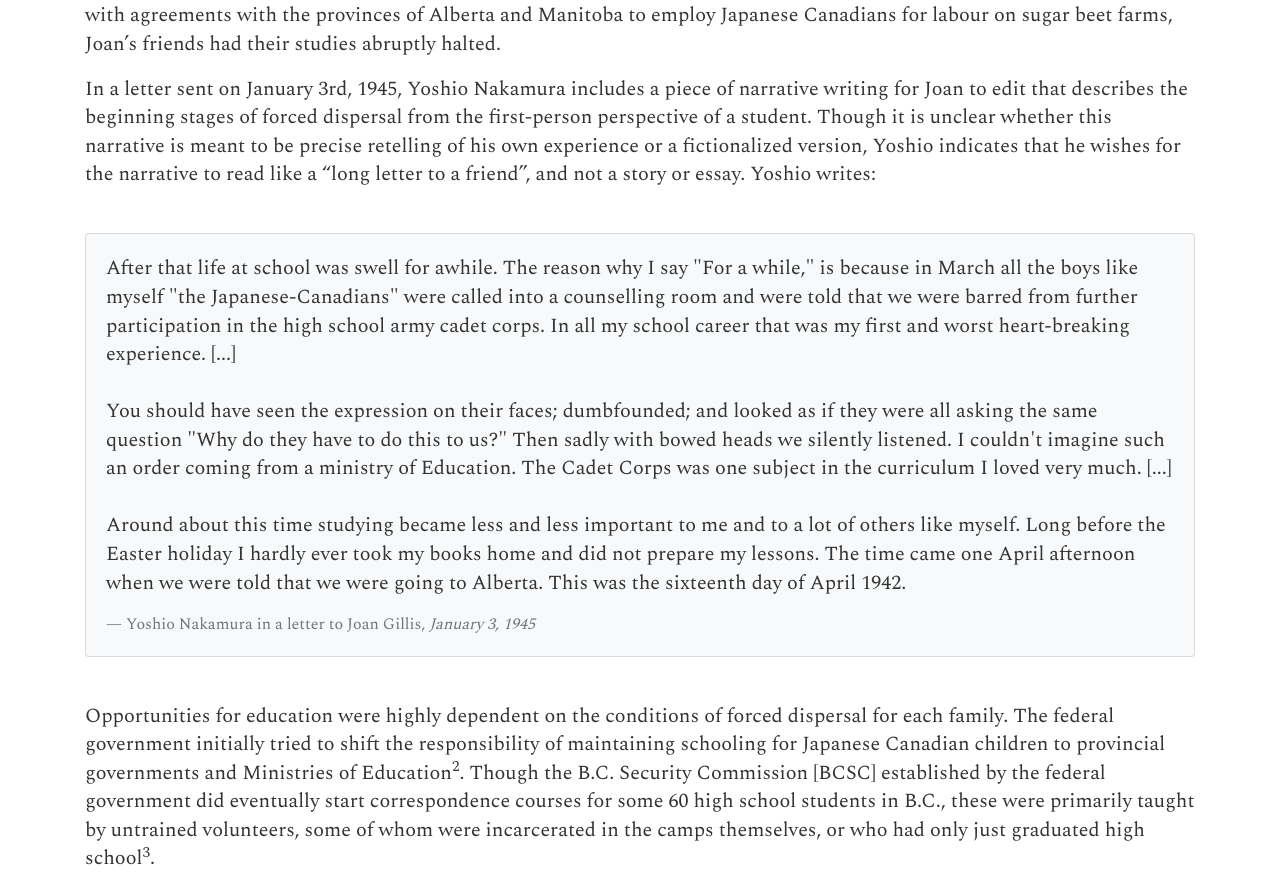
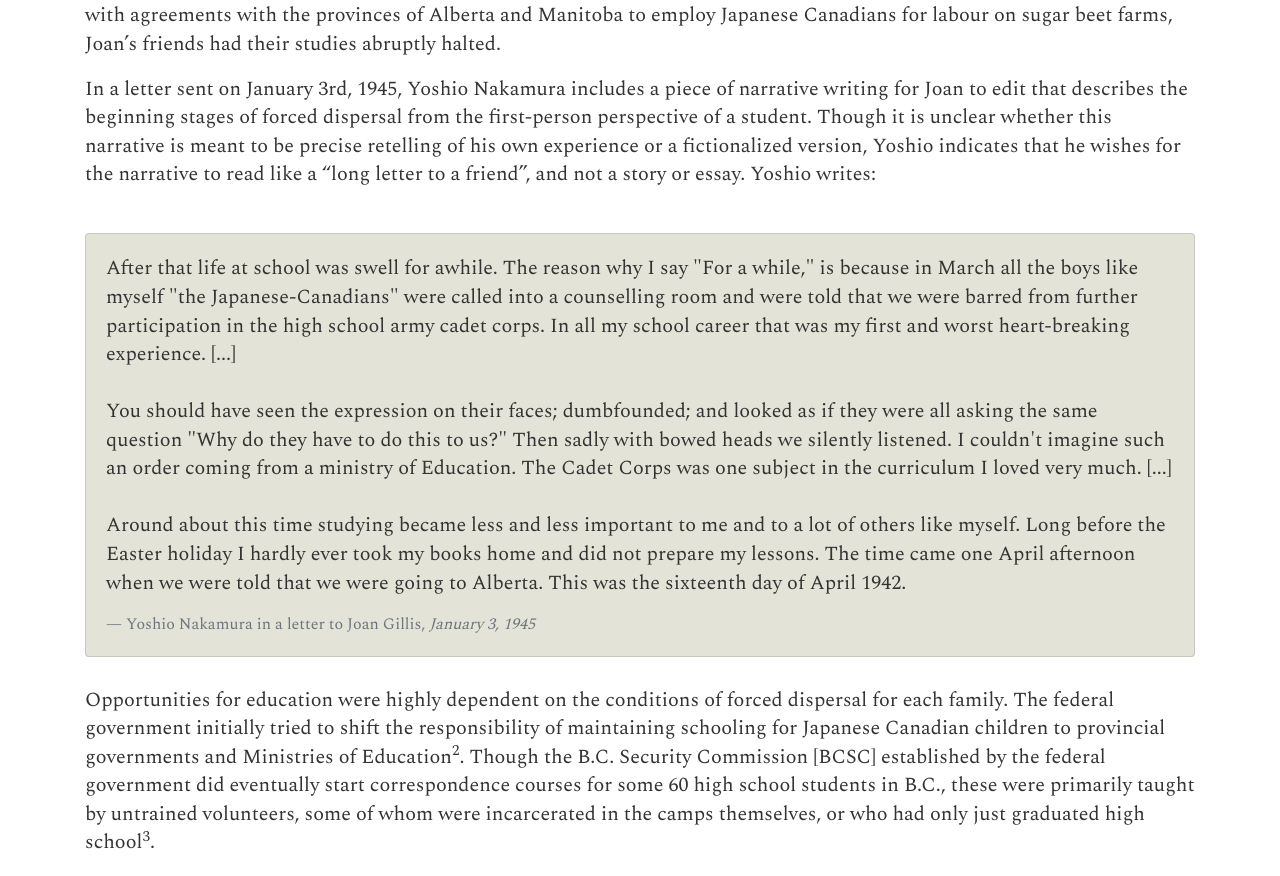
Before and after one commit to ubc-library-rbsc/gillis-2021, a Jekyll site: the page built from pages/education.md, in a window 1280 px wide. Shown: the part 428-1304 px from the top of the page. Built offline with Jekyll 4.4.1, drawn with Linux system fonts in a browser that asks for light colours.

Commit message:
Update education.md

```diff
--- a/pages/education.md
+++ b/pages/education.md
@@ -17,7 +17,7 @@ Having met many of her Japanese Canadian friends through both classes and work o
 
 In a letter sent on January 3rd, 1945, Yoshio Nakamura includes a piece of narrative writing for Joan to edit that describes the beginning stages of forced dispersal from the first-person perspective of a student. Though it is unclear whether this narrative is meant to be precise retelling of his own experience or a fictionalized version, Yoshio indicates that he wishes for the narrative to read like a “long letter to a friend”, and not a story or essay. Yoshio writes: <br><br>
 
-<div class="card bg-light mb-3">
+<div class="card" style="background-color:#e3e4d7;">
   <div class="card-body">
     <blockquote class="blockquote mb-0">
       <p>After that life at school was swell for awhile. The reason why I say "For a while," is because in March all the boys like myself "the Japanese-Canadians" were called into a counselling room and were told that we were barred from further participation in the high school army cadet corps. In all my school career that was my first and worst heart-breaking experience. [...]<br><br>
```
